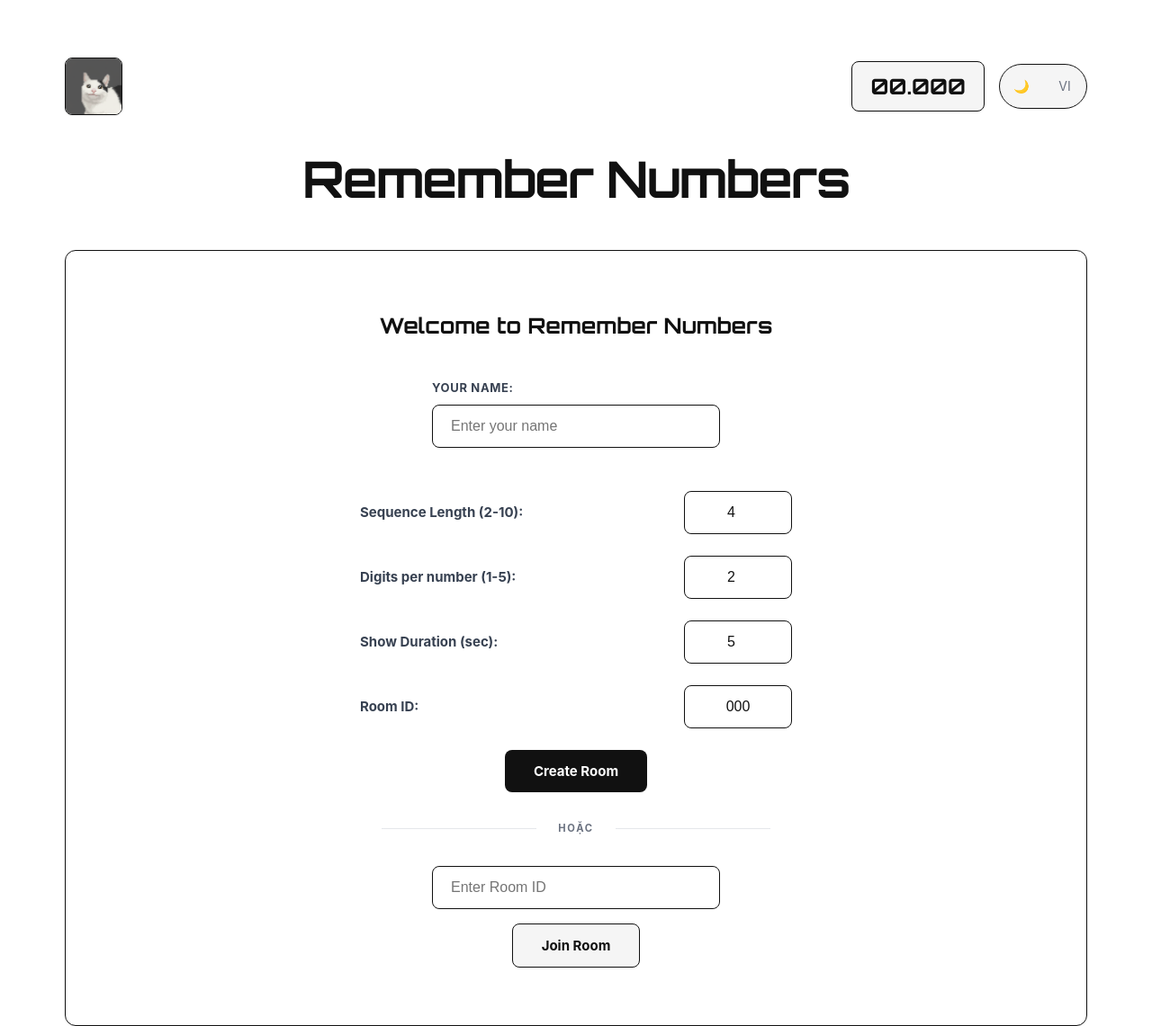
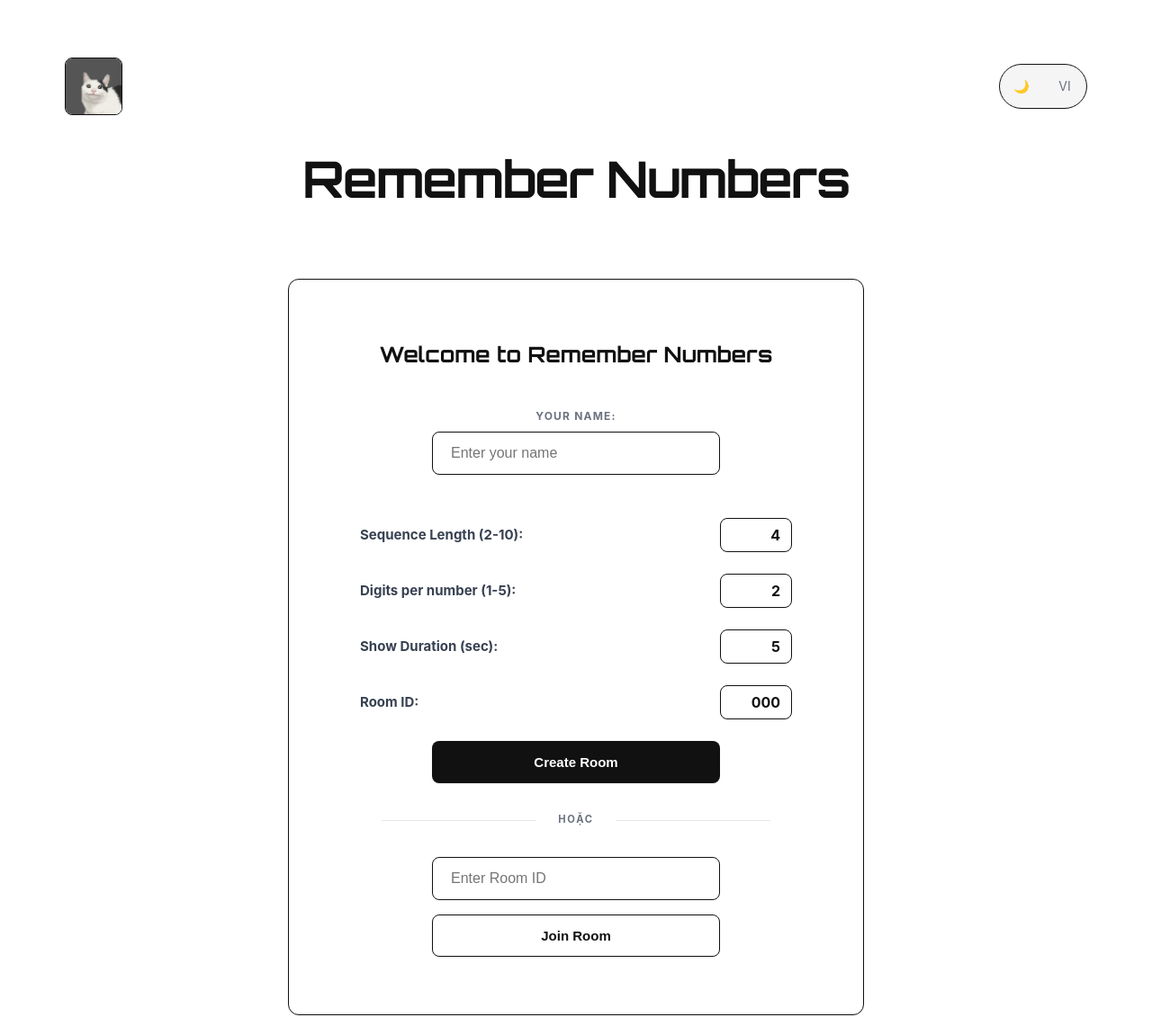
Before and after one commit to daohieuit/SimpleGames, a website: page games/remember-numbers/index.html in a window 1280 px wide. Shown: the top 1141 px of the page at 90% size. Drawn offline with Linux system fonts and the light colour scheme; a web font is replaced by a local one.

Commit message:
style(remember-numbers): synchronize game layouts, animations, cards, inputs, and timer with design matrix

```diff
--- a/games/remember-numbers/script.js
+++ b/games/remember-numbers/script.js
@@ -407,6 +407,7 @@ function startCountDown() {
     showPhase('battle');
     let count = 3;
     timerDisplay.textContent = "00.000";
+    timerDisplay.classList.add('visible');
 
     const countInterval = setInterval(() => {
         if (count > 0) {
@@ -550,6 +551,7 @@ function resetGame() {
 
     if (state.timerInterval) clearInterval(state.timerInterval);
     timerDisplay.classList.remove('running');
+    timerDisplay.classList.remove('visible');
     timerDisplay.textContent = "00.000";
 
     guessInput.value = '';
--- a/games/remember-numbers/style.css
+++ b/games/remember-numbers/style.css
@@ -71,7 +71,7 @@ body {
 
 header {
     text-align: center;
-    margin-bottom: 3rem;
+    margin-bottom: 5rem;
     position: relative;
     padding-top: 2rem;
 }
@@ -89,6 +89,7 @@ header {
     height: 64px;
     border-radius: var(--rounded-md);
     cursor: pointer;
+    object-fit: cover;
     border: 1px solid var(--border-color);
     box-shadow: var(--shadow-sm);
     transition: transform 0.2s cubic-bezier(0.175, 0.885, 0.32, 1.275);
@@ -139,28 +140,36 @@ header {
 }
 
 .timer {
-    font-family: "Orbitron", sans-serif;
     font-size: 1.5rem;
     font-weight: 700;
+    color: var(--error-color);
+    font-family: "Orbitron", sans-serif;
     background-color: var(--surface-soft);
-    color: var(--primary);
-    padding: 0.5rem 1.25rem;
-    border-radius: var(--rounded-md);
+    padding: 0.25rem 1.5rem;
+    border-radius: 9999px;
     border: 1px solid var(--border-color);
-    box-shadow: var(--shadow-sm);
+    transition: all 0.5s cubic-bezier(0.175, 0.885, 0.32, 1.275);
+    visibility: hidden;
+    opacity: 0;
+    transform: scale(0.8);
+    z-index: 10;
     min-width: 120px;
-    text-align: center;
-    transition: background-color 0.3s ease, border-color 0.3s ease;
+    display: flex;
+    align-items: center;
+    justify-content: center;
+}
+
+.timer.visible {
+    visibility: visible;
+    opacity: 1;
+    transform: scale(1);
 }
 
 .timer.running {
+    background-color: var(--error-color);
+    color: white;
     border-color: var(--error-color);
-    color: var(--error-color);
-}
-
-.timer.my-turn {
-    border-color: var(--success-color);
-    color: var(--success-color);
+    box-shadow: 0 12px 36px rgba(239, 68, 68, 0.3);
 }
 
 h1 {
@@ -170,6 +179,7 @@ h1 {
     line-height: 1.1;
     letter-spacing: -0.03em;
     color: var(--heading-color);
+    margin-top: 1rem;
 }
 
 /* Card layout */
@@ -179,11 +189,10 @@ h1 {
     border-radius: var(--rounded-lg);
     padding: clamp(2rem, 5vw, 4rem) clamp(1.5rem, 4vw, 3rem);
     box-shadow: var(--shadow-sm);
-    transition: box-shadow 0.3s ease;
-}
-
-.card:hover {
-    box-shadow: var(--shadow-md);
+    transition: all 0.3s ease;
+    max-width: 640px;
+    margin: 0 auto;
+    text-align: center;
 }
 
 h2 {
@@ -205,11 +214,11 @@ h2 {
 }
 
 .name-config label {
-    font-size: 0.8125rem;
+    font-size: 0.75rem;
     font-weight: 700;
-    color: var(--text-secondary);
+    color: var(--text-muted);
     text-transform: uppercase;
-    letter-spacing: 0.05em;
+    letter-spacing: 0.1em;
 }
 
 .action-group {
@@ -236,9 +245,28 @@ h2 {
     color: var(--text-secondary);
 }
 
-.host-config input {
-    max-width: 120px;
-    text-align: center;
+.host-config input[type="number"],
+.host-config input[type="text"] {
+    width: 80px;
+    padding: 0.5rem 0.75rem;
+    border: 1px solid var(--border-color);
+    border-radius: var(--rounded-md);
+    background: var(--bg-color);
+    text-align: right;
+    font-family: inherit;
+    font-weight: 700;
+}
+
+/* Hide number input spinners */
+input[type="number"]::-webkit-inner-spin-button,
+input[type="number"]::-webkit-outer-spin-button {
+    -webkit-appearance: none;
+    margin: 0;
+}
+
+input[type="number"] {
+    -moz-appearance: textfield;
+    appearance: none;
 }
 
 .divider {
@@ -406,10 +434,16 @@ input:focus {
 /* Phase Transitions */
 .phase {
     display: none;
+    animation: fadeInSlide 0.6s cubic-bezier(0.16, 1, 0.3, 1) forwards;
 }
 
 .phase.active {
     display: block;
+}
+
+@keyframes fadeInSlide {
+    from { opacity: 0; transform: translateY(20px); }
+    to { opacity: 1; transform: translateY(0); }
 }
 
 /* Game Status / Indicators */
@@ -427,17 +461,18 @@ input:focus {
 
 /* Buttons */
 .btn {
-    display: inline-block;
-    padding: 0.875rem 2rem;
+    padding: 0.875rem 1.5rem;
     border-radius: var(--rounded-md);
-    font-family: -apple-system, BlinkMacSystemFont, "Segoe UI", Roboto, sans-serif;
+    border: 1px solid transparent;
+    font-weight: 700;
     font-size: 0.9375rem;
-    font-weight: 700;
-    text-decoration: none;
-    text-align: center;
     cursor: pointer;
-    transition: all 0.2s ease;
-    border: none;
+    transition: all 0.2s cubic-bezier(0.4, 0, 0.2, 1);
+    width: 100%;
+    max-width: 320px;
+    display: flex;
+    align-items: center;
+    justify-content: center;
     box-shadow: var(--shadow-sm);
 }
 
@@ -453,22 +488,24 @@ input:focus {
 .btn.primary:hover {
     background-color: var(--primary-hover);
     box-shadow: var(--shadow-md);
+    transform: translateY(-2px);
 }
 
 .btn.secondary {
-    background-color: var(--surface-soft);
+    background-color: var(--bg-color);
     color: var(--text-color);
-    border: 1px solid var(--border-color);
+    border-color: var(--border-color);
 }
 
 .btn.secondary:hover {
-    background-color: var(--bg-color);
-    box-shadow: var(--shadow-md);
+    background-color: var(--surface-soft);
+    border-color: var(--primary);
 }
 
 .btn.small {
     padding: 0.5rem 1.25rem;
     font-size: 0.8125rem;
+    width: auto;
 }
 
 /* Room Info */
```
